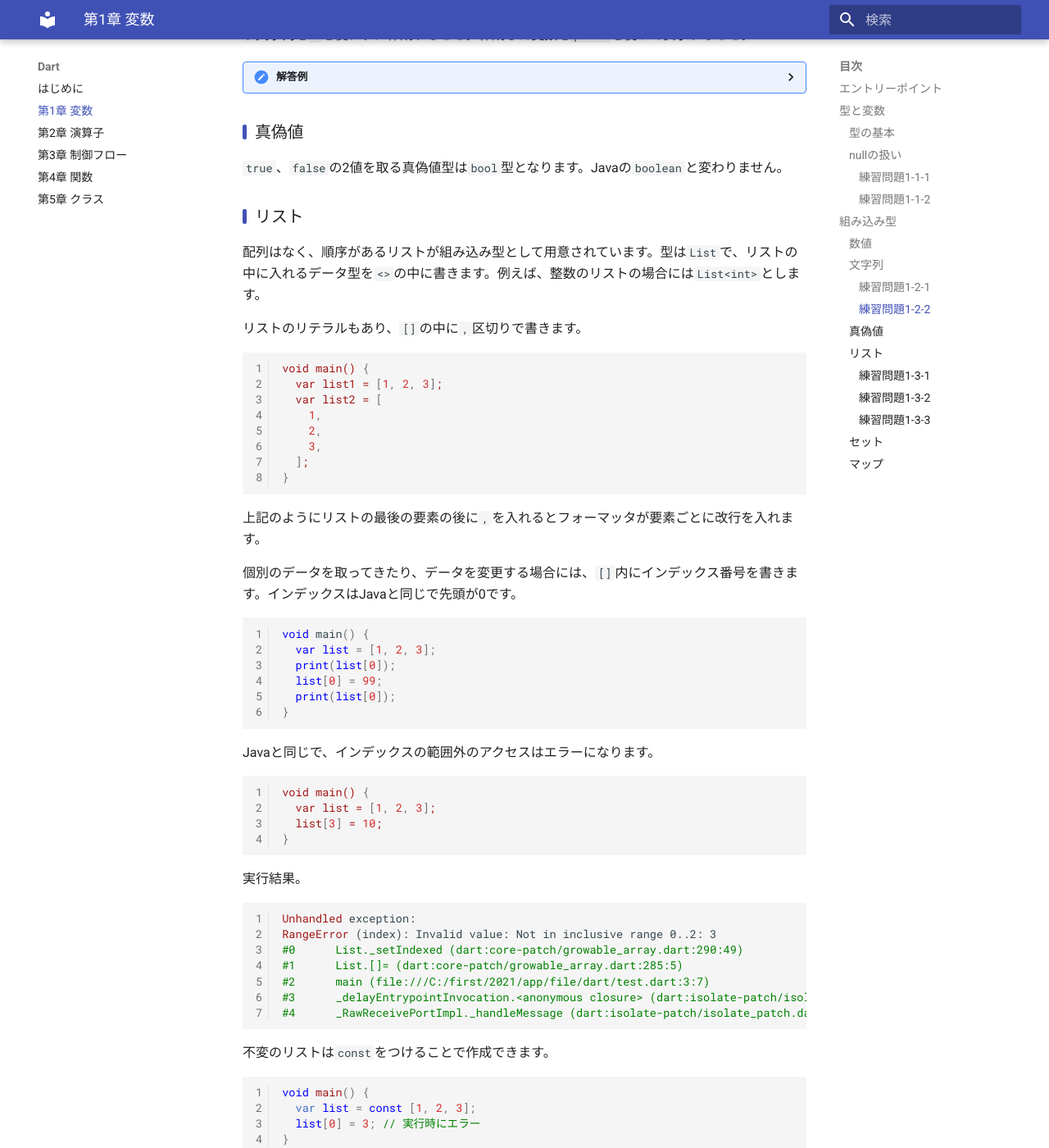
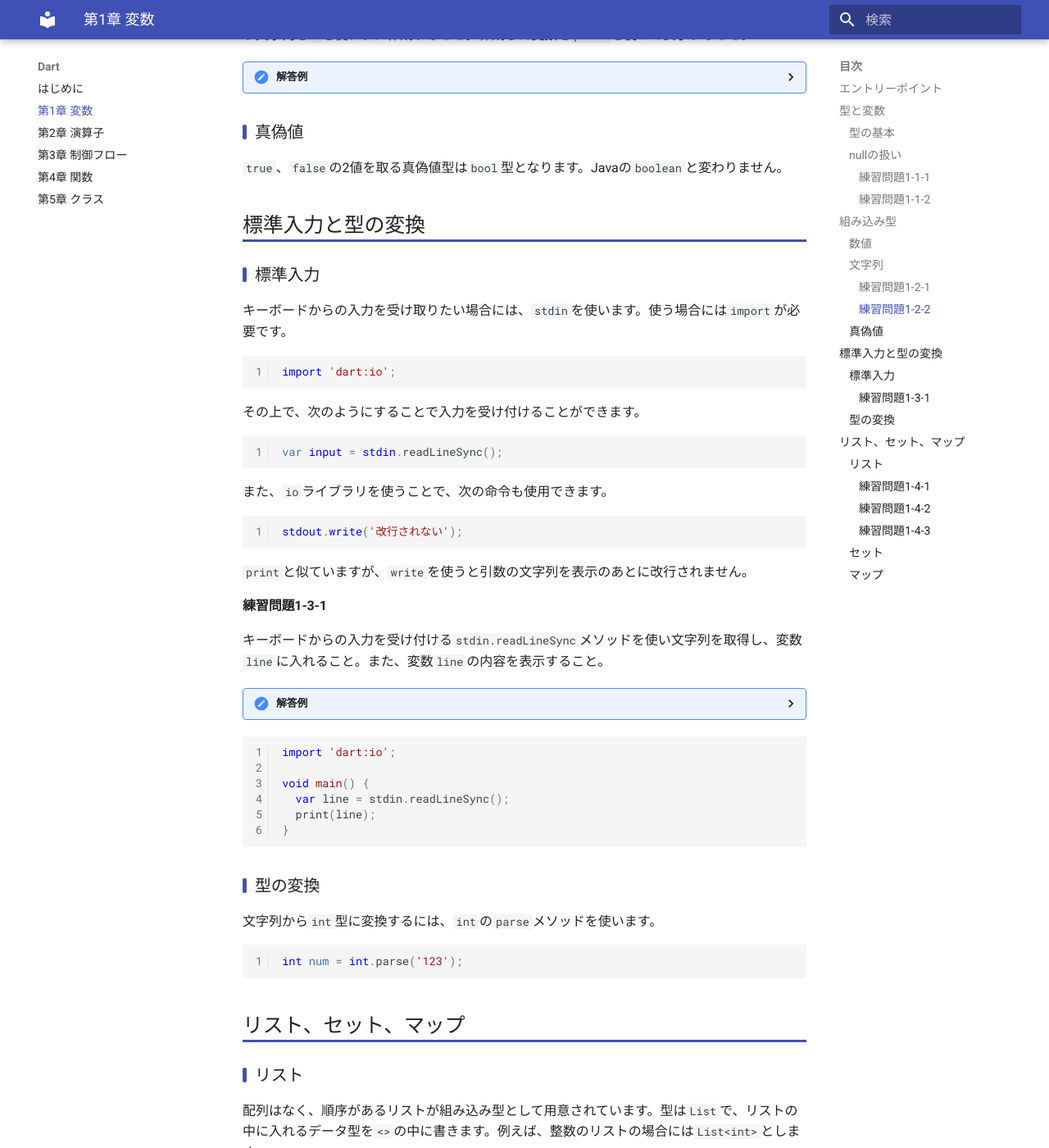
Before and after one commit to webarata3/doc-Flutter, an MkDocs documentation site: the page built from docs/dart/01/index.md, in a window 1280 px wide and 1400 px high, scrolled down 5198 px. Shown: the whole window at 82% size. Built offline with MkDocs 1.6.1 and Material for MkDocs 9.7.7, drawn with Linux system fonts in a browser that asks for light colours; some of the changed text lies outside the part shown.

Commit message:
標準入力の追加

````diff
--- a/docs/dart/01/index.md
+++ b/docs/dart/01/index.md
@@ -245,6 +245,58 @@ void main() {
 
 `true`、`false`の2値を取る真偽値型は`bool`型となります。Javaの`boolean`と変わりません。
 
+## 標準入力と型の変換
+
+### 標準入力
+
+キーボードからの入力を受け取りたい場合には、`stdin`を使います。使う場合には`import`が必要です。
+
+```dart
+import 'dart:io';
+```
+
+その上で、次のようにすることで入力を受け付けることができます。
+
+```dart
+var input = stdin.readLineSync();
+```
+
+また、`io`ライブラリを使うことで、次の命令も使用できます。
+
+```dart
+stdout.write('改行されない');
+```
+
+`print`と似ていますが、`write`を使うと引数の文字列を表示のあとに改行されません。
+
+#### 練習問題1-3-1
+
+キーボードからの入力を受け付ける`stdin.readLineSync`メソッドを使い文字列を取得し、変数`line`に入れること。また、変数`line`の内容を表示すること。
+
+??? 解答例
+
+```dart
+import 'dart:io';
+
+void main() {
+  var line = stdin.readLineSync();
+  print(line);
+}
+```
+
+### 型の変換
+
+文字列から`int`型に変換するには、`int`の`parse`メソッドを使います。
+
+```dart
+int num = int.parse('123');
+```
+
+
+
+
+## リスト、セット、マップ
+
 ### リスト
 
 配列はなく、順序があるリストが組み込み型として用意されています。型は`List`で、リストの中に入れるデータ型を`<>`の中に書きます。例えば、整数のリストの場合には`List<int>`とします。
@@ -399,7 +451,7 @@ void main() {
 }
 ```
 
-#### 練習問題1-3-1
+#### 練習問題1-4-1
 
 次のプログラムを書くこと。
 
@@ -412,7 +464,7 @@ void main() {
 
 また、`list`の最後の要素の`3`の直後に`,`を入れてファイルを保存し、要素ごとに改行されることを確認すること。
 
-#### 練習問題1-3-2
+#### 練習問題1-4-2
 
 変数`list`に次の要素を含むリストを作成すること。
 
@@ -434,7 +486,7 @@ void main() {
     }
     ```
 
-#### 練習問題1-3-3
+#### 練習問題1-4-3
 
 変数`list`に次の要素を含むリストを作成すること。
 
````
